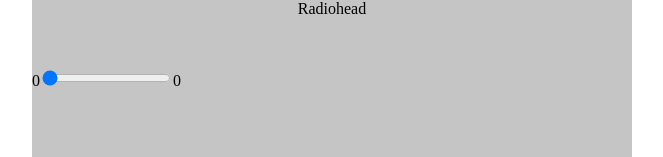
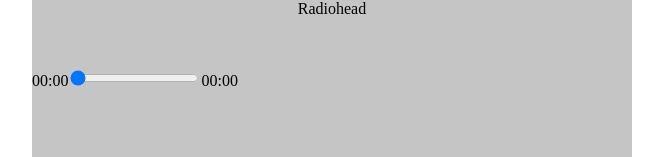
Before and after one commit to Welljam/music-application, a React app in the folder frontend/: page / in a window 1280 px wide. Shown: the part 455-612 px from the top of the page, without its empty margins (308-971 px from the left). Built offline with nearby package versions, Linux system fonts and the light colour scheme; the HTML template or start-up script is replaced by a standard one.

Commit message:
clean up

```diff
--- a/frontend/src/App.jsx
+++ b/frontend/src/App.jsx
@@ -79,25 +79,20 @@
 
   const handleProgressChange = () => {
     audioRef.current.currentTime = progressBarRef.current.value;
-    // console.log(progressBarRef.current.value);
   };
 
   return(
     <div className="progress">
-      <span className="time current" >{timeProgress}</span>
+      <span className="time current" >{formatTime(timeProgress)}</span>
       <input
       type="range"
       ref={progressBarRef}
       defaultValue="0"
       onChange={handleProgressChange}
       />
-      <span className ="time">{duration}</span>
+      <span className ="time">{formatTime(duration)}</span>
     </div>
   );
-
-  // return (
-  //   <hr />
-  // );
 }
 
 const formatTime = (time) => {
@@ -113,15 +108,11 @@
 
 function MediaControls({ music, audioRef, setDuration, progressBarRef }) {
   const [isPlaying, setIsPlaying] = useState(false);
-  // const audioRef = useRef(null);
-
   const togglePlay = () => {
     setIsPlaying((prevIsPlaying) => !prevIsPlaying);
   };
 
   const onLoadedMetadata = () => {
-    // console.log(audioRef.current.duration)
-
     const seconds = audioRef.current.duration;
     setDuration(seconds);
     progressBarRef.current.max = seconds;
```
